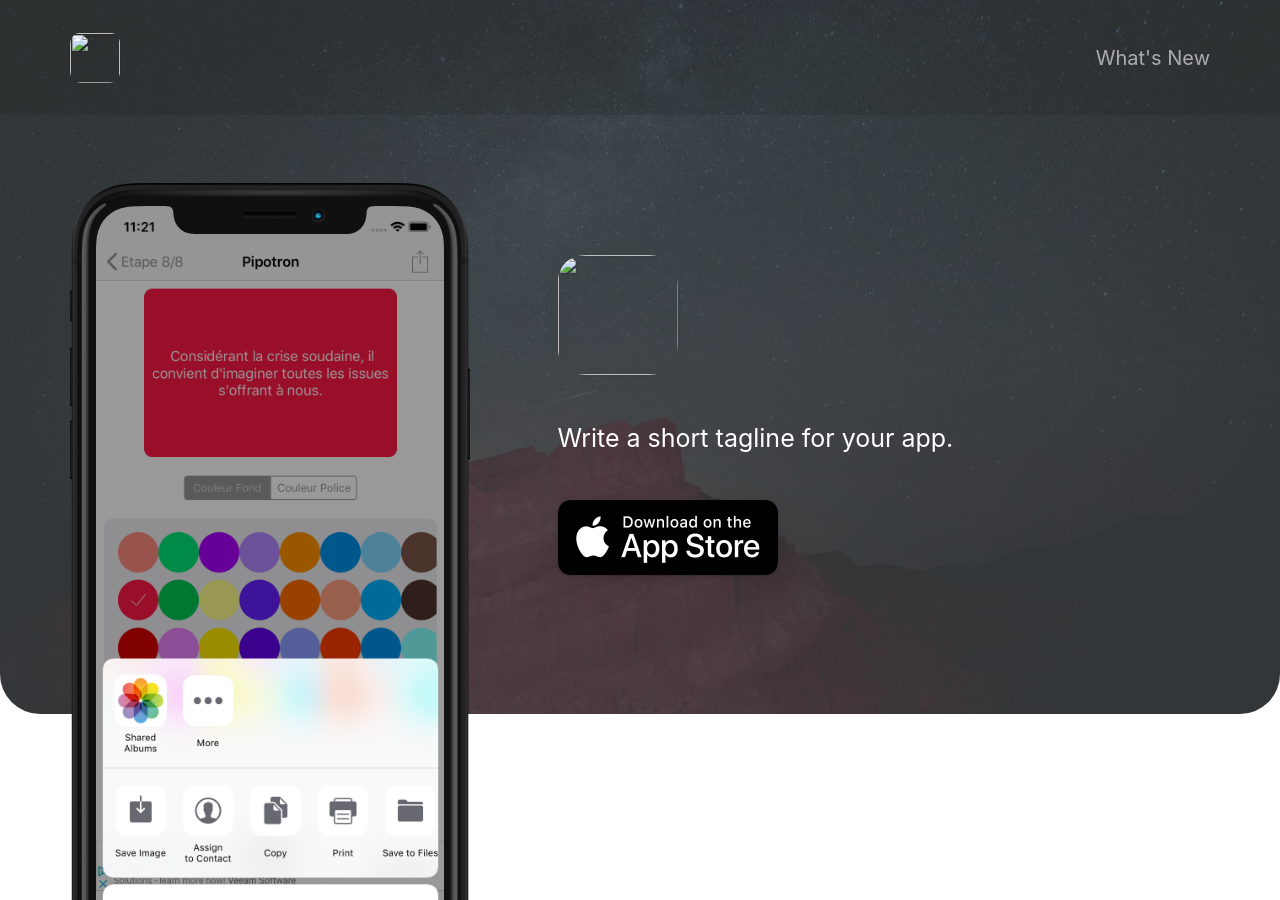
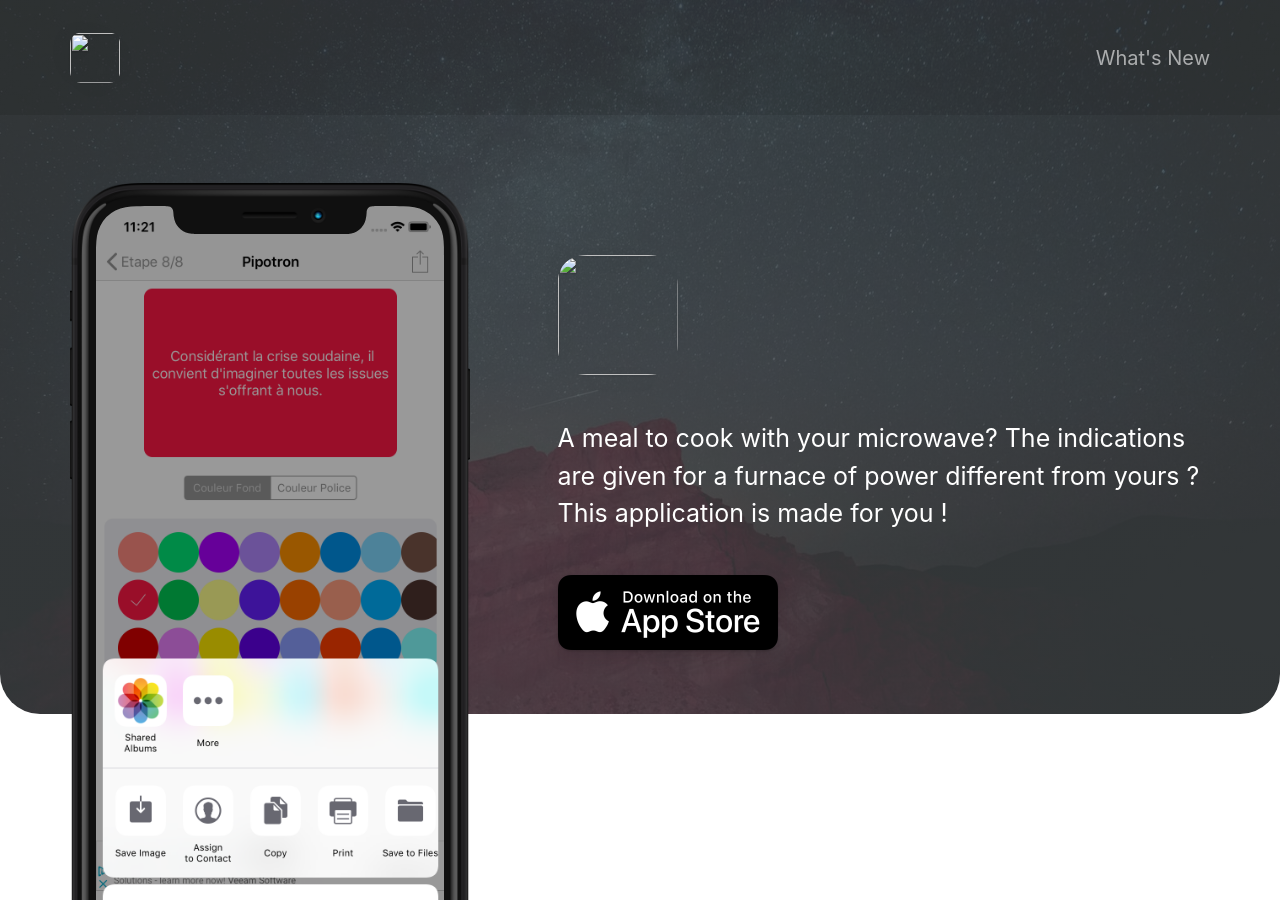
Before and after one commit to deadbone/microwave, a Jekyll site: the page built from index.html, in a window 1280 px wide and 900 px high. Built offline with Jekyll 4.4.1, drawn with Linux system fonts in a browser that asks for light colours; nearby versions of some CDN libraries.

Commit message:
Update _config.yml

```diff
--- a/_config.yml
+++ b/_config.yml
@@ -12,7 +12,7 @@ playstore_link                            :
 app_icon                                  : # assets/appicon.png                      # Automatically populates if not set and if iOS app ID is set.  Otherwise enter path to icon file manually.
 app_name                                  :                                           # Automatically populates if not set and if iOS app ID is set.  Otherwise enter manually.
 app_price                                 :                                           # Automatically populates if not set and if iOS app ID is set.  Otherwise enter manually.
-app_description                           : Write a short tagline for your app.
+app_description                           : A meal to cook with your microwave? The indications are given for a furnace of power different from yours ? This application is made for you !
 
 enable_smart_app_banner                   : true                                      # Set to true to show a smart app banner at top of page on mobile devices.
 
```
